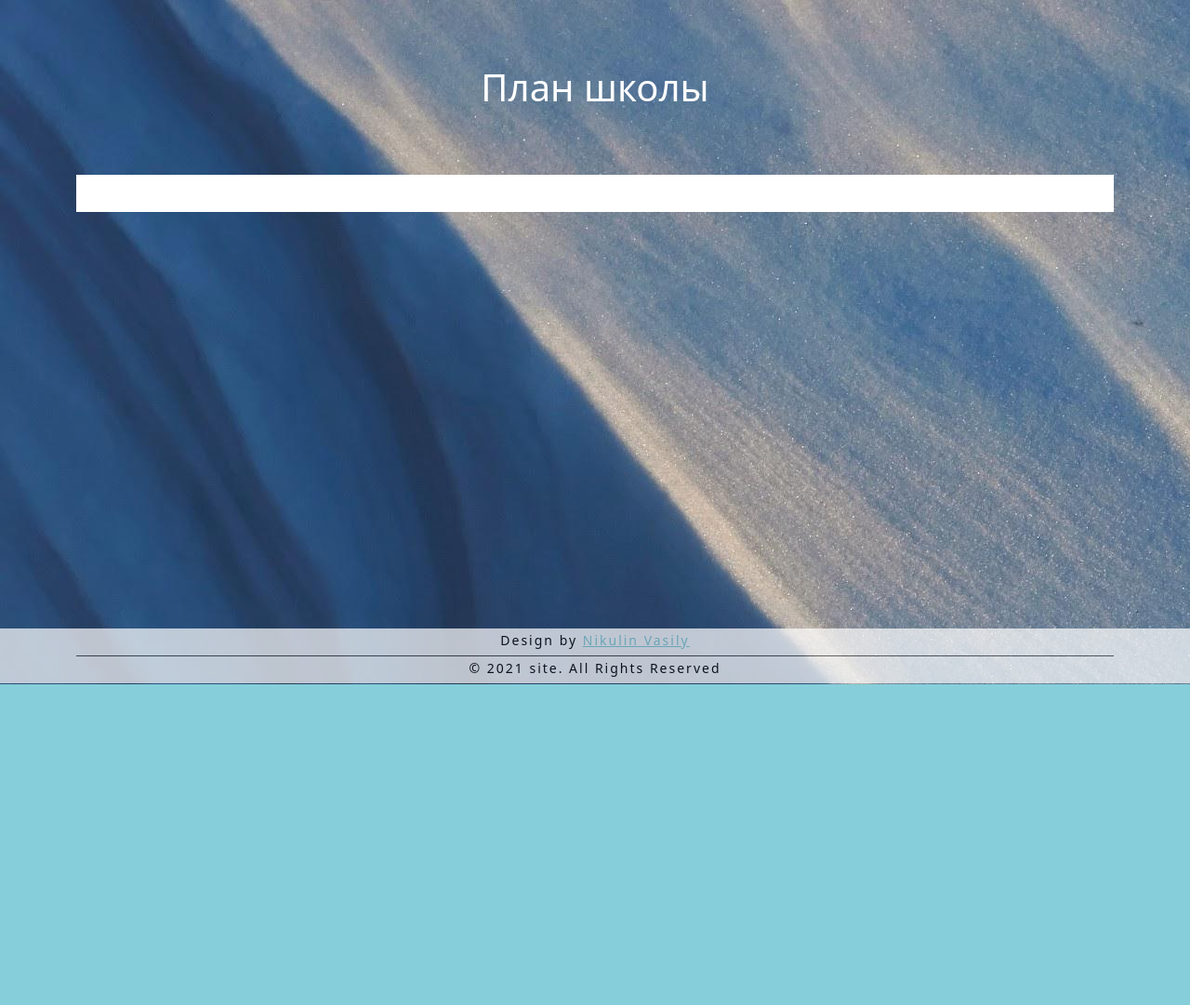
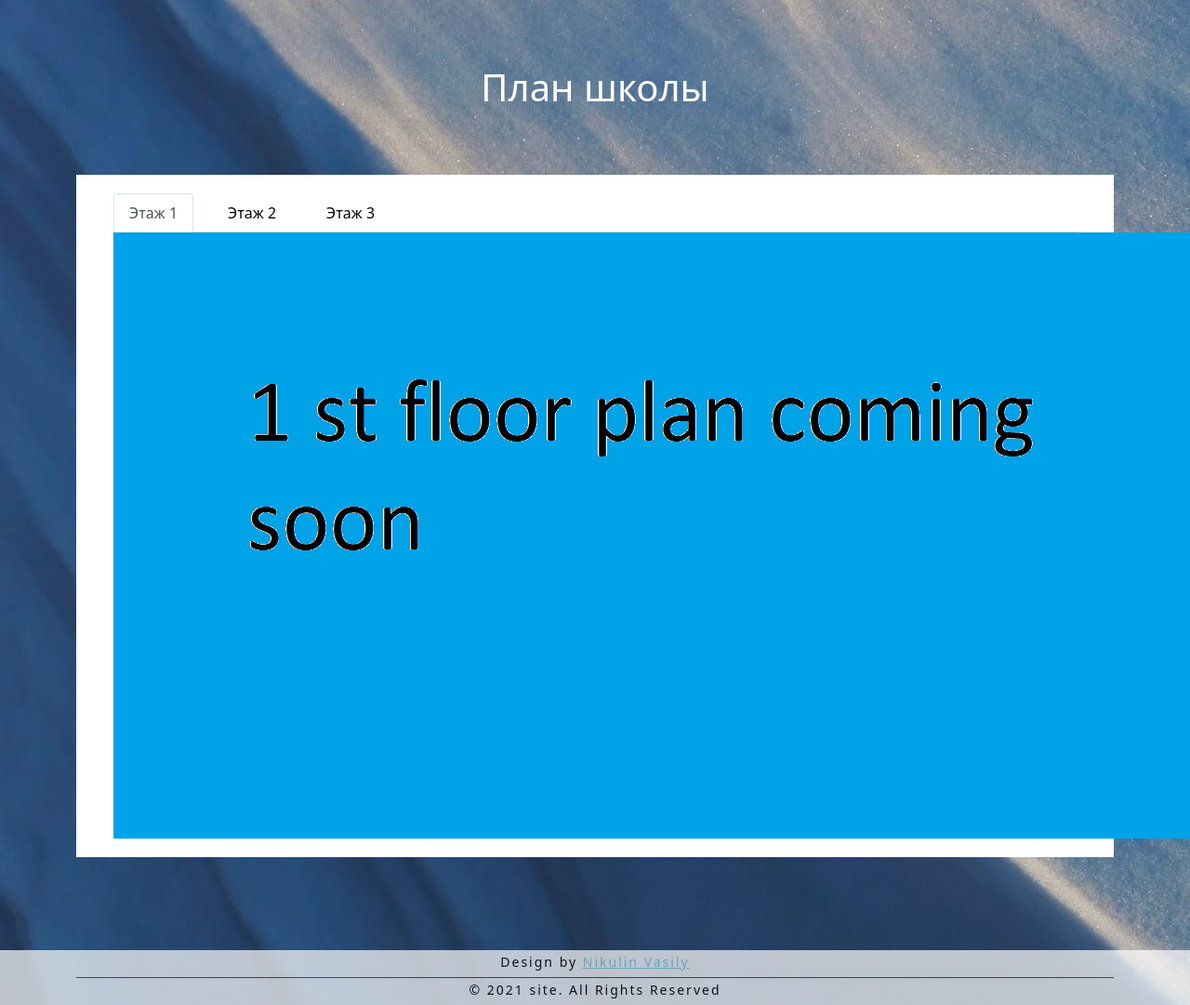
Before and after one commit to Nikulin-V/site146, a Flask app: page /school_plan in a window 1280 px wide. Shown: the part 64-1145 px from the top of the page at 93% size. Before the commit the page ends 800 px from the top, so only its background shows below. Run offline with Flask 2, Linux system fonts and the light colour scheme; some libraries are stand-ins or nearby versions.

Commit message:
finished page (условные обозначения будут на картинках планов)

```diff
--- a/site_app/templates/site/school_plan.html
+++ b/site_app/templates/site/school_plan.html
@@ -2,19 +2,6 @@
 
 {% block content %}
 <style>
-        .plan-ol {
-            list-style: none;
-            counter-reset: li;
-        {% if request.MOBILE %}
-            padding-left: 10px;
-        {% endif %}
-        }
-
-        .plan-li:before {
-            counter-increment: li;
-            content: counters(li, ".") ". ";
-        }
-
         {% if request.MOBILE %}
             main {
                 padding: 0 !important;
@@ -32,6 +19,22 @@
 {% else %}
     <h2 style="margin: 10px; color: white; text-align: center;">План школы</h2>
     <div style="background-color: white; padding: 5px 10px; margin: 0 15px 0 15px; font-size: .7em;">
-{% endif %}
- </div>
+        {% endif %}
+        <ul class="nav nav-tabs" id="FloorSelect" role="tablist">
+            <li class="nav-item" role="presentation">
+                <button class="nav-link active" id="floor1-tab" data-bs-toggle="tab" data-bs-target="#floor1" type="button" role="tab" aria-controls="floor1" aria-selected="true">Этаж 1</button>
+            </li>
+            <li class="nav-item" role="presentation">
+                <button class="nav-link" id="floor2-tab" data-bs-toggle="tab" data-bs-target="#floor2" type="button" role="tab" aria-controls="floor2" aria-selected="false">Этаж 2</button>
+            </li>
+            <li class="nav-item" role="presentation">
+                <button class="nav-link" id="floor3-tab" data-bs-toggle="tab" data-bs-target="#floor3" type="button" role="tab" aria-controls="floor3" aria-selected="false">Этаж 3</button>
+            </li>
+        </ul>
+        <div class="tab-content" id="FloorSelectContent">
+            <div class="tab-pane fade show active" id="floor1" role="tabpanel" aria-labelledby="floor1-tab"><img src="/static/images/level_1_plan.png"></div>
+            <div class="tab-pane fade" id="floor2" role="tabpanel" aria-labelledby="floor2-tab"><img src="/static/images/level_2_plan.png"></div>
+            <div class="tab-pane fade" id="floor3" role="tabpanel" aria-labelledby="floor3-tab"><img src="/static/images/level_3_plan.png"></div>
+        </div>
+    </div>
 {% endblock %}
```
